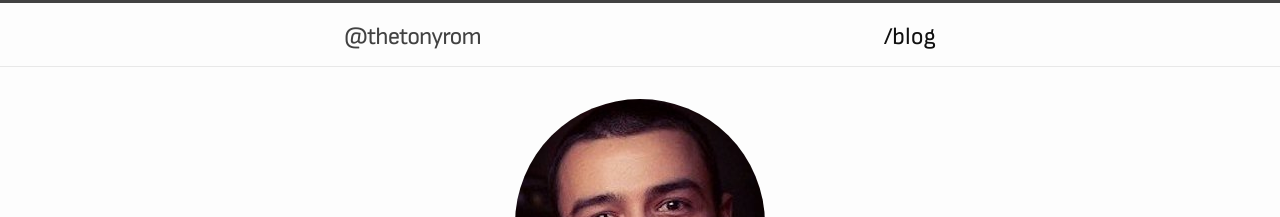
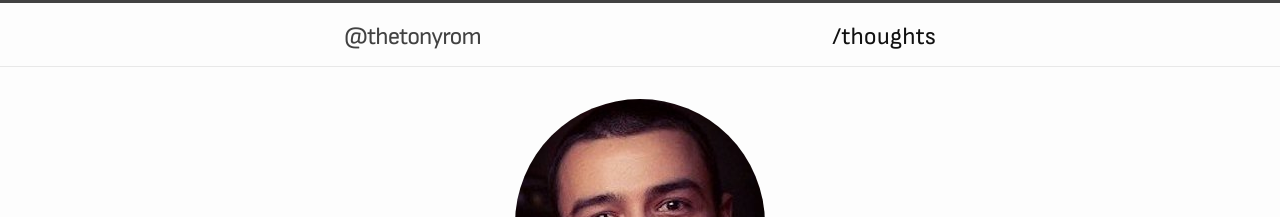
Before and after one commit to thetonyrom/thetonyrom.github.io, a Jekyll site: the page built from index.md, in a window 1280 px wide. Shown: the top 217 px of the page. Built offline with Jekyll 4.4.1, drawn with Linux system fonts in a browser that asks for light colours.

Commit message:
Rename /blog to /thoughts and remote RSS

```diff
--- a/_layouts/home.html
+++ b/_layouts/home.html
@@ -19,6 +19,4 @@
     {% endfor %}
   </ul>
 
-  <p class="rss-subscribe">subscribe <a href="{{ "/feed.xml" | relative_url }}">via RSS</a></p>
-
 </div>
--- a/blog.md
+++ b/blog.md
@@ -1,5 +1,5 @@
 ---
 layout: home
-title: /blog
-permalink: /blog
+title: /thoughts
+permalink: /thoughts
 ---
```
